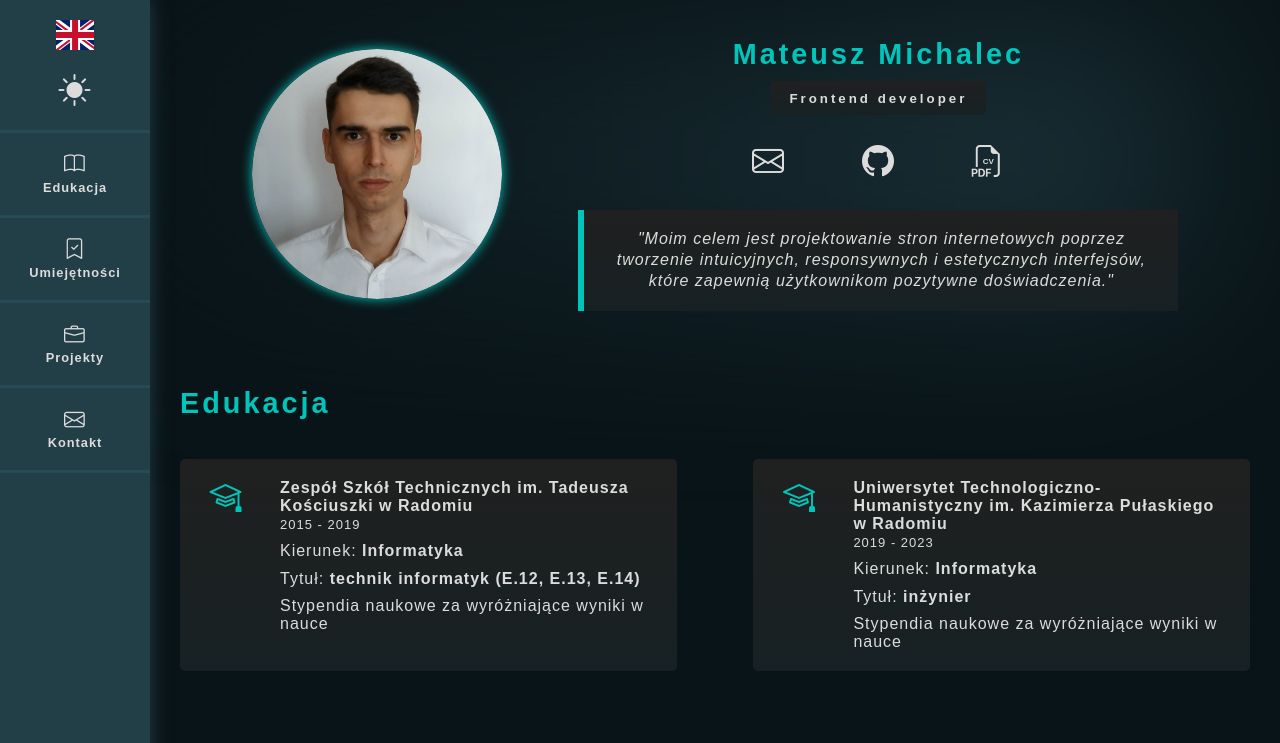
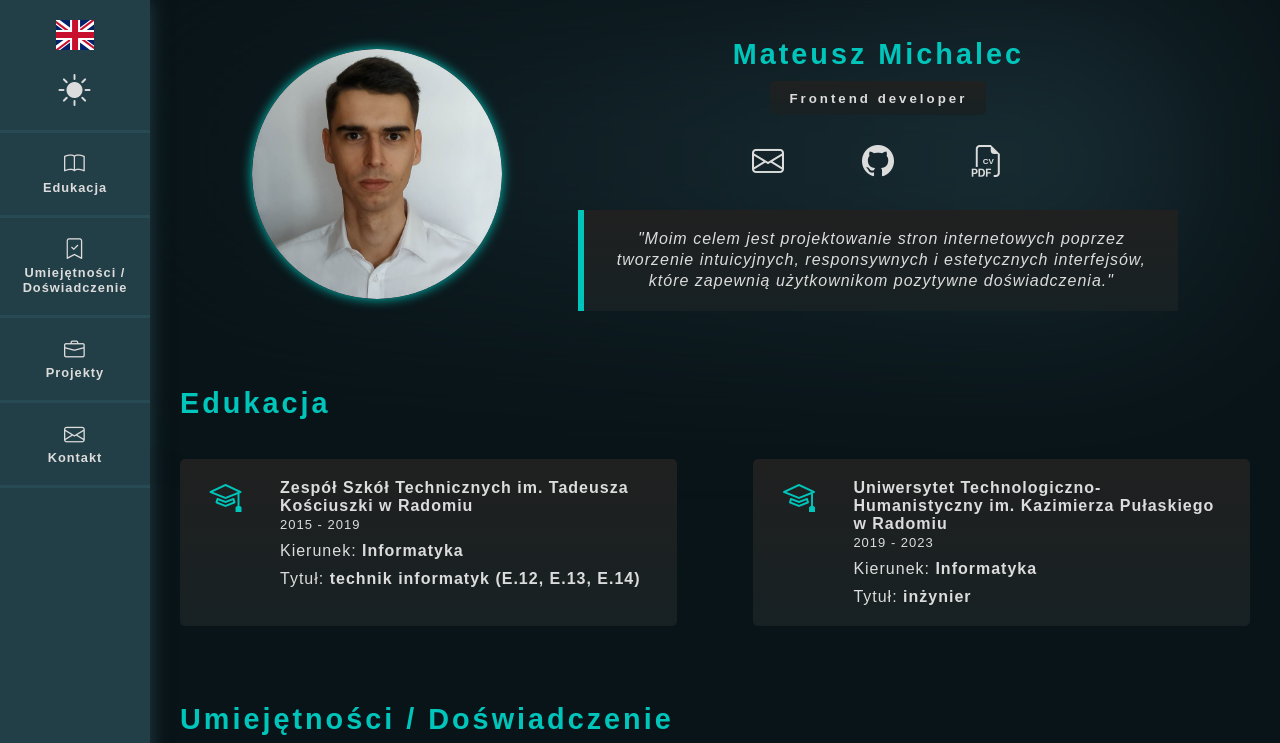
Before and after one commit to Mateusz-Michalec/mateusz-michalec.github.io, a React (Vite) app: page / in a window 1280 px wide. Shown: the top 743 px of the page. Built offline with nearby package versions, Linux system fonts and the light colour scheme.

Commit message:
gradient fix

```diff
--- a/src/assets/lang/lang-en.json
+++ b/src/assets/lang/lang-en.json
@@ -9,7 +9,7 @@
   "educationType": "Type",
   "educationDegree": "Degree",
   "educationScholarships": "Academic scholarships for outstanding academic performance",
-  "skillsTitle": "Skills",
+  "skillsTitle": "Skills / Experience",
   "projectsTitle": "Projects",
   "projectsDesktopView": "Desktop view",
   "projectsMobileView": "Mobile view",
--- a/src/assets/lang/lang-pl.json
+++ b/src/assets/lang/lang-pl.json
@@ -9,7 +9,7 @@
   "educationType": "Kierunek",
   "educationDegree": "Tytuł",
   "educationScholarships": "Stypendia naukowe za wyróżniające wyniki w nauce",
-  "skillsTitle": "Umiejętności",
+  "skillsTitle": "Umiejętności / Doświadczenie",
   "projectsTitle": "Projekty",
   "projectsDesktopView": "Duże ekrany",
   "projectsMobileView": "Małe ekrany",
--- a/src/components/Education/EducationCard.jsx
+++ b/src/components/Education/EducationCard.jsx
@@ -1,4 +1,4 @@
-import React from "react";
+import React from "react"
 
 const EducationCard = ({ school, years, degree, languageData }) => {
   return (
@@ -17,11 +17,10 @@ const EducationCard = ({ school, years, degree, languageData }) => {
           <p>
             <span>{languageData.educationDegree}:</span> <b>{degree}</b>
           </p>
-          <p>{languageData.educationScholarships}</p>
         </header>
       </div>
     </div>
-  );
-};
+  )
+}
 
-export default EducationCard;
+export default EducationCard
--- a/src/components/Hero/Hero.scss
+++ b/src/components/Hero/Hero.scss
@@ -12,6 +12,8 @@
   }
 
   .container {
+    z-index: 3;
+    position: relative;
     display: grid;
     gap: $m--sm;
     text-align: center;
```
Also changed, not shown: src/components/Hero/Hero.jsx (+6 -6 lines).
